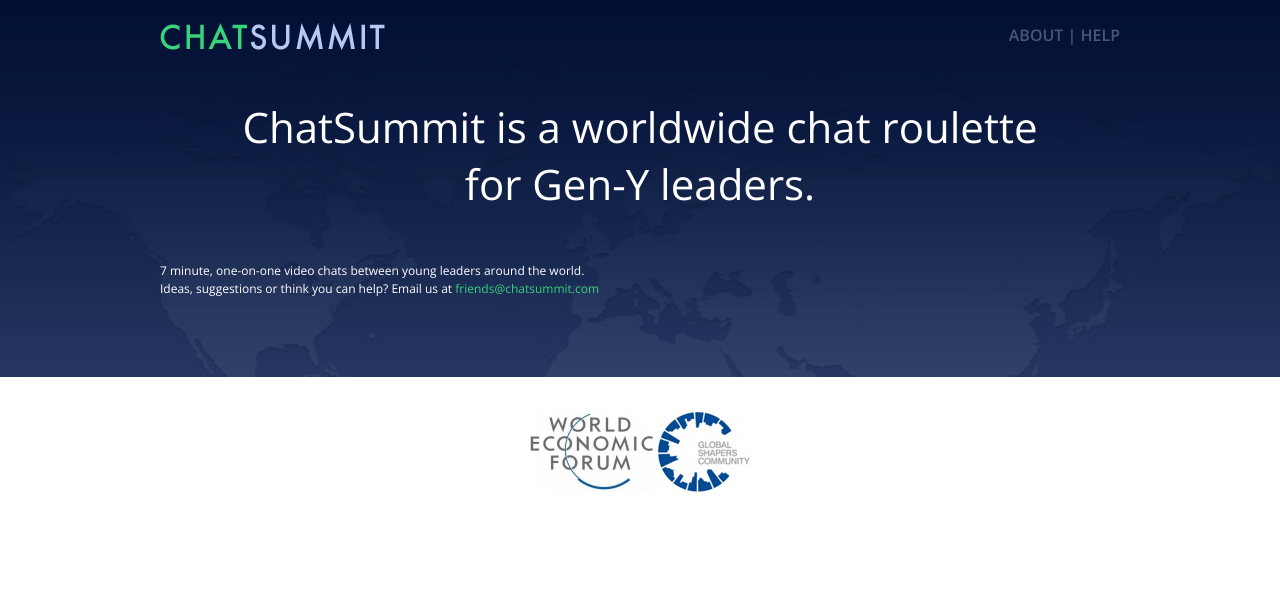
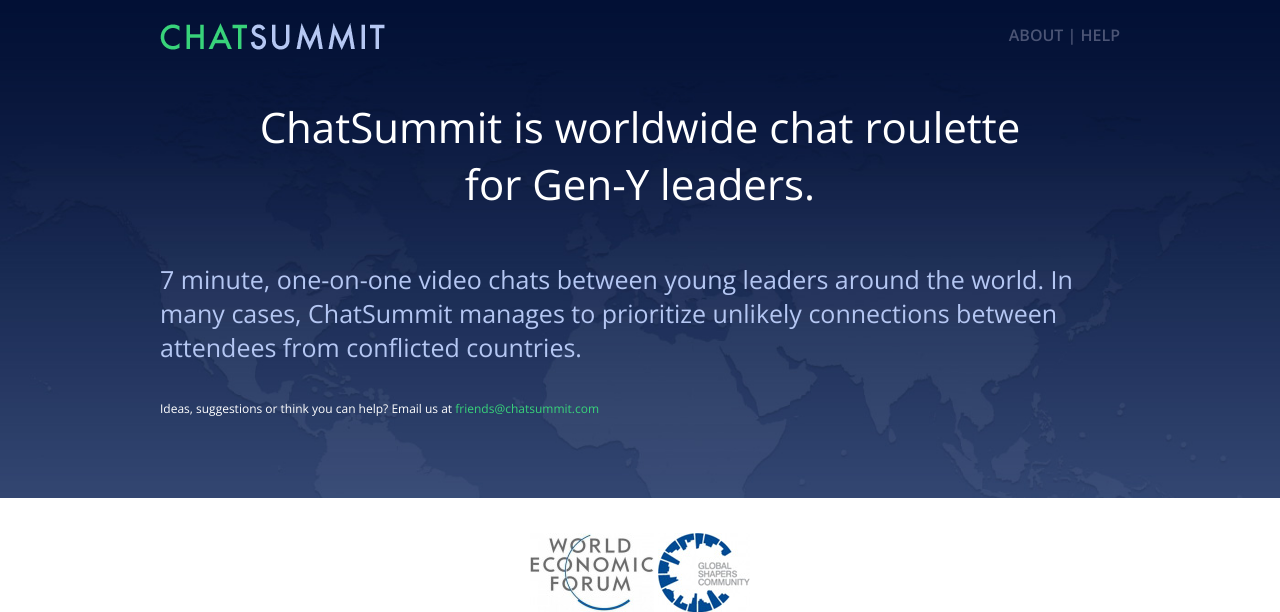
Before and after one commit to eladmallel/globalfacetime, a Django app: page / in a window 1280 px wide. Shown: the top 612 px of the page. Run offline with Django 3.2, Linux system fonts and the light colour scheme; some libraries are stand-ins or nearby versions.

Commit message:
text makes a bit more sense #wip

```diff
--- a/shapers/facetime/static/css/style.css
+++ b/shapers/facetime/static/css/style.css
@@ -134,6 +134,8 @@ h1{text-align:center; font-size:42px; color: #fff;margin-bottom: 50px;}
 
 h2{font-size:32px; font-weight:700; color: #b5c7f3;margin-bottom: 10px;}
 
+h3{font-size:25px; color: #b5c7f3;}
+
 
 
 /* Main Styles*/
--- a/shapers/facetime/templates/about_chatsummit.html
+++ b/shapers/facetime/templates/about_chatsummit.html
@@ -4,13 +4,16 @@
 
 <br>
 
-<h1>ChatSummit is a worldwide chat roulette <br/>for Gen-Y leaders.</h1>
-<p>
-	7 minute, one-on-one video chats between young leaders around the world.
-</p>
+<h1>ChatSummit is worldwide chat roulette <br>for Gen-Y leaders.</h1>
+
+<h3>
+	7 minute, one-on-one video chats between young leaders around the world. In many cases, ChatSummit manages to prioritize unlikely connections between attendees from conflicted countries.
+</h3>
 
 
-<h3>Ideas, suggestions or think you can help? Email us at <a href="mailto:friends@chatsummit.com">friends@chatsummit.com</a></h1>
+<br><br>
+
+<p>Ideas, suggestions or think you can help? Email us at <a href="mailto:friends@chatsummit.com">friends@chatsummit.com</a></p>
 
 
 {% endblock %}
```
Also changed, not shown: shapers/facetime/templates/help.html (+8 -2 lines).
